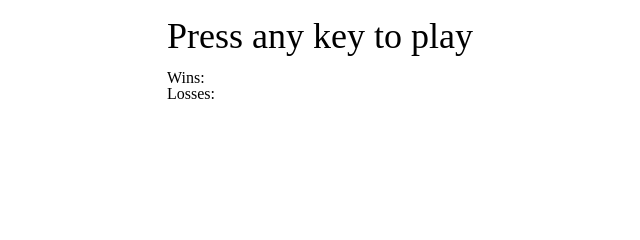
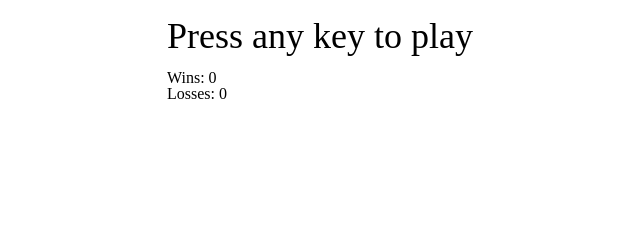
Before and after one commit to gavin2point0/Hangman-Game, a plain HTML site: page index.html in a window 1280 px wide. Shown: the part 340-580 px from the top of the page, 370-1010 px from the left. Drawn offline with Linux system fonts and the light colour scheme.

Commit message:
adding placeholder for wins/losses

```diff
--- a/index.html
+++ b/index.html
@@ -18,8 +18,8 @@
             <h1 id="header">Press any key to play</h1>
             <p id="game-content"> </p>
             <p id="wrong-guess">&nbsp;</p>
-            <p id="wins">Wins: </p>
-            <p id="losses">Losses: </p>
+            <p id="wins">Wins: 0</p>
+            <p id="losses">Losses: 0</p>
         </div>
     </div>
 
```
